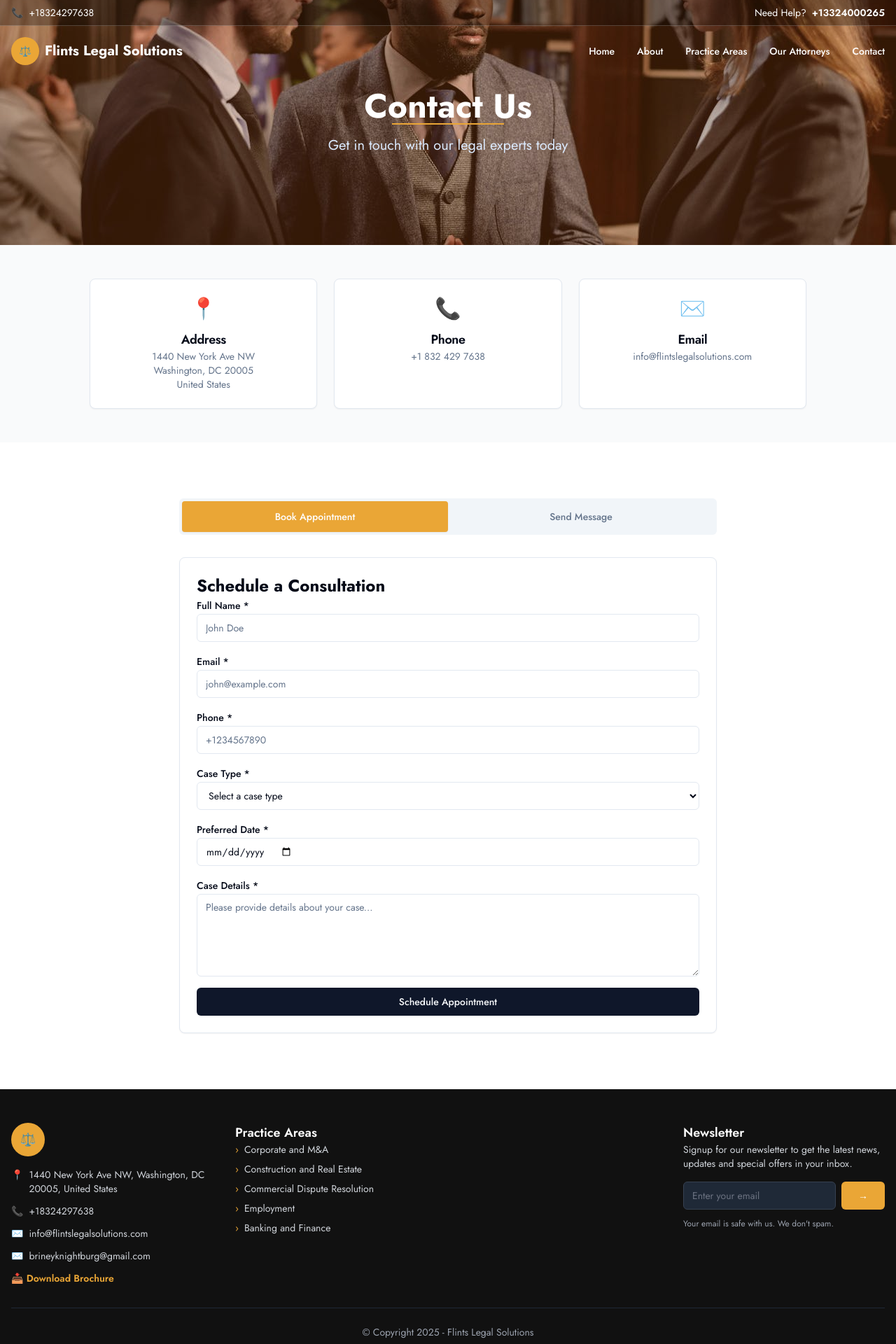
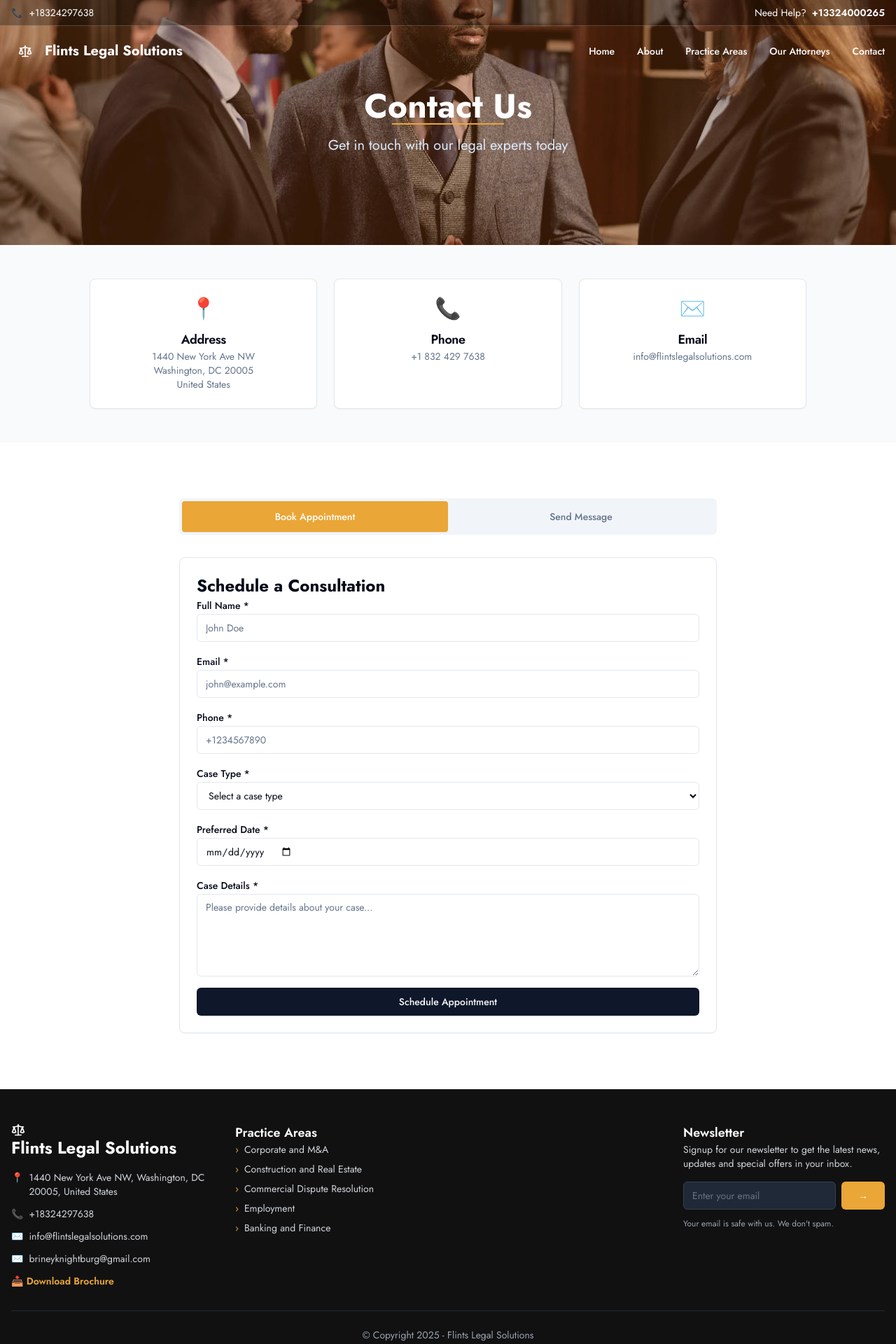
Before and after one commit to kwekuduahh/edmlegal, a React (Vite) app: page /contact in a window 1280 px wide. Shown: the top 1920 px of the page at 70% size. Built offline with nearby package versions, Linux system fonts and the light colour scheme.

Commit message:
Replace emoji with Scale icon in Header and Footer components for improved visual consistency and branding.

```diff
--- a/src/components/layout/Footer.tsx
+++ b/src/components/layout/Footer.tsx
@@ -7,6 +7,7 @@ import {
 import { Input } from '../ui/input';
 import { Button } from '../ui/button';
 import { Label } from '../ui/label';
+import { Scale } from 'lucide-react';
 
 export const Footer = () => {
     const {
@@ -33,8 +34,10 @@ export const Footer = () => {
                     {/* Logo and Contact Info */}
                     <div>
                         <div className="flex items-center gap-2 mb-4">
-                            <div className="w-12 h-12 bg-[#eaa636] rounded-full flex items-center justify-center">
-                                <span className="text-white font-bold text-lg">⚖️</span>
+                            <div className="w-fit flex items-center justify-center gap-2">
+                                <span className="text-white font-bold text-lg"><Scale size={20} />
+                                    <span className="text-white font-bold text-lg md:text-2xl">Flints Legal Solutions</span>
+                                </span>
                             </div>
                         </div>
                         <div className="space-y-3 text-gray-300 text-sm">
--- a/src/components/layout/Header.tsx
+++ b/src/components/layout/Header.tsx
@@ -3,6 +3,7 @@ import { Link } from 'react-router';
 import { motion } from 'framer-motion';
 import { useScrollPosition } from '../../hooks/useScrollPosition';
 import { cn } from '../../lib/utils';
+import { Scale } from 'lucide-react';
 
 export const Header = () => {
     const scrollPosition = useScrollPosition();
@@ -92,8 +93,8 @@ export const Header = () => {
                         )}
                     >
                         <div className="flex items-center gap-2">
-                            <div className="w-10 h-10 bg-[#eaa636] rounded-full flex items-center justify-center">
-                                <span className="text-white font-bold text-sm">⚖️</span>
+                            <div className="w-10 h-10 flex items-center justify-center">
+                                <span className="text-white font-bold text-sm"><Scale size={20} /></span>
                             </div>
                             <span className="hidden lg:inline">Flints Legal Solutions</span>
                         </div>
```
